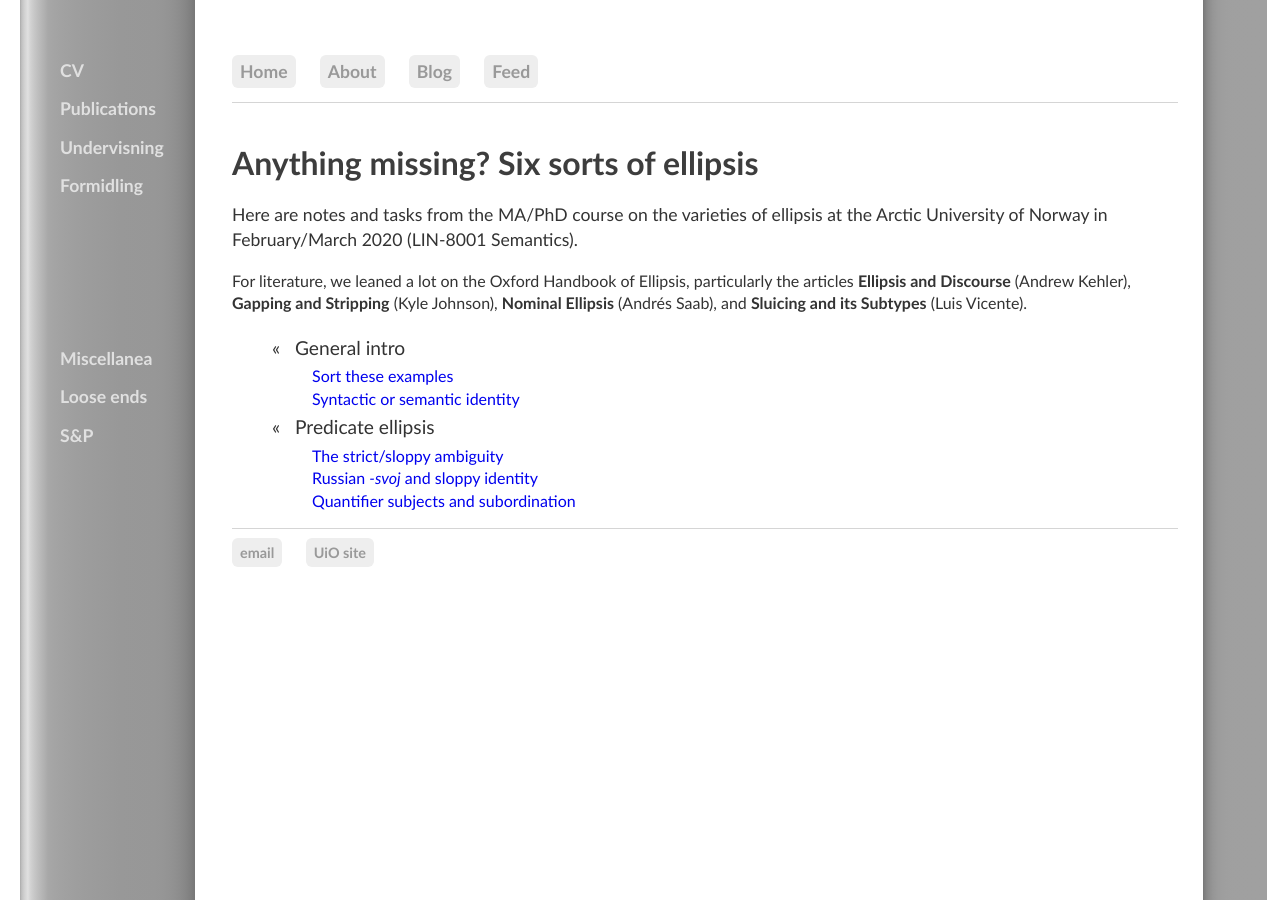
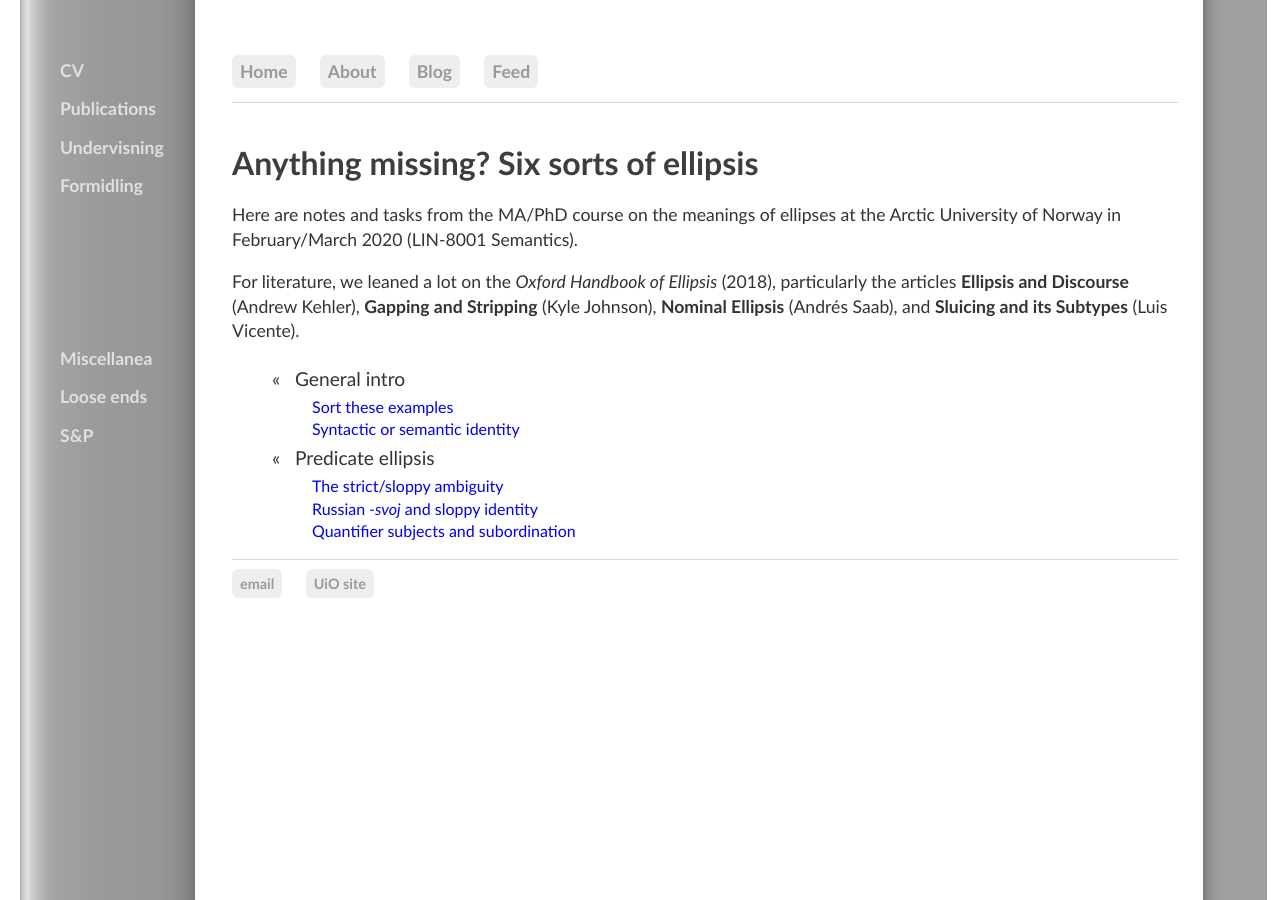
Before and after one commit to kjelljs/kjelljs.github.io, a Jekyll site: the page built from courses/ellipsis/index.html, in a window 1280 px wide. Built offline with Jekyll 4.4.1, drawn with Linux system fonts in a browser that asks for light colours.

Commit message:
Update index.html

```diff
--- a/courses/ellipsis/index.html
+++ b/courses/ellipsis/index.html
@@ -5,7 +5,7 @@ title: "Anything missing? Six sorts of ellipsis"
 ---
 
 <div class="ingress">
-  <p>Here are notes and tasks from the MA/PhD course on the varieties of ellipsis at the Arctic University of Norway in February/March 2020 (LIN-8001 Semantics).</p></div><p>For literature, we leaned a lot on the Oxford Handbook of Ellipsis, particularly the articles <b>Ellipsis and Discourse</b> (Andrew Kehler), <b>Gapping and Stripping</b> (Kyle Johnson), <b>Nominal Ellipsis</b> (Andrés Saab), and <b>Sluicing and its Subtypes</b> (Luis Vicente).
+  <p>Here are notes and tasks from the MA/PhD course on the meanings of ellipses at the Arctic University of Norway in February/March 2020 (LIN-8001 Semantics).</p><p>For literature, we leaned a lot on the <i>Oxford Handbook of Ellipsis</i> (2018), particularly the articles <b>Ellipsis and Discourse</b> (Andrew Kehler), <b>Gapping and Stripping</b> (Kyle Johnson), <b>Nominal Ellipsis</b> (Andrés Saab), and <b>Sluicing and its Subtypes</b> (Luis Vicente).</p></div>
 
 <ul><li id="blogposts">&laquo; &nbsp; General intro</li><ul><li><a href="/courses/ellipsis/consider.html">Sort these examples</a></li><li><a href="/courses/ellipsis/identity.html">Syntactic or semantic identity</a></li></ul></li>
 <li id="blogposts">&laquo; &nbsp; Predicate ellipsis</li><ul><li><a href="/courses/ellipsis/unambig.html">The strict/sloppy ambiguity</a></li><li><a href="/courses/ellipsis/svoj.html">Russian <i>-svoj</i> and sloppy identity</a></li><li><a href="/courses/ellipsis/quanti.html">Quantifier subjects and subordination</a></li></ul></li>
```
